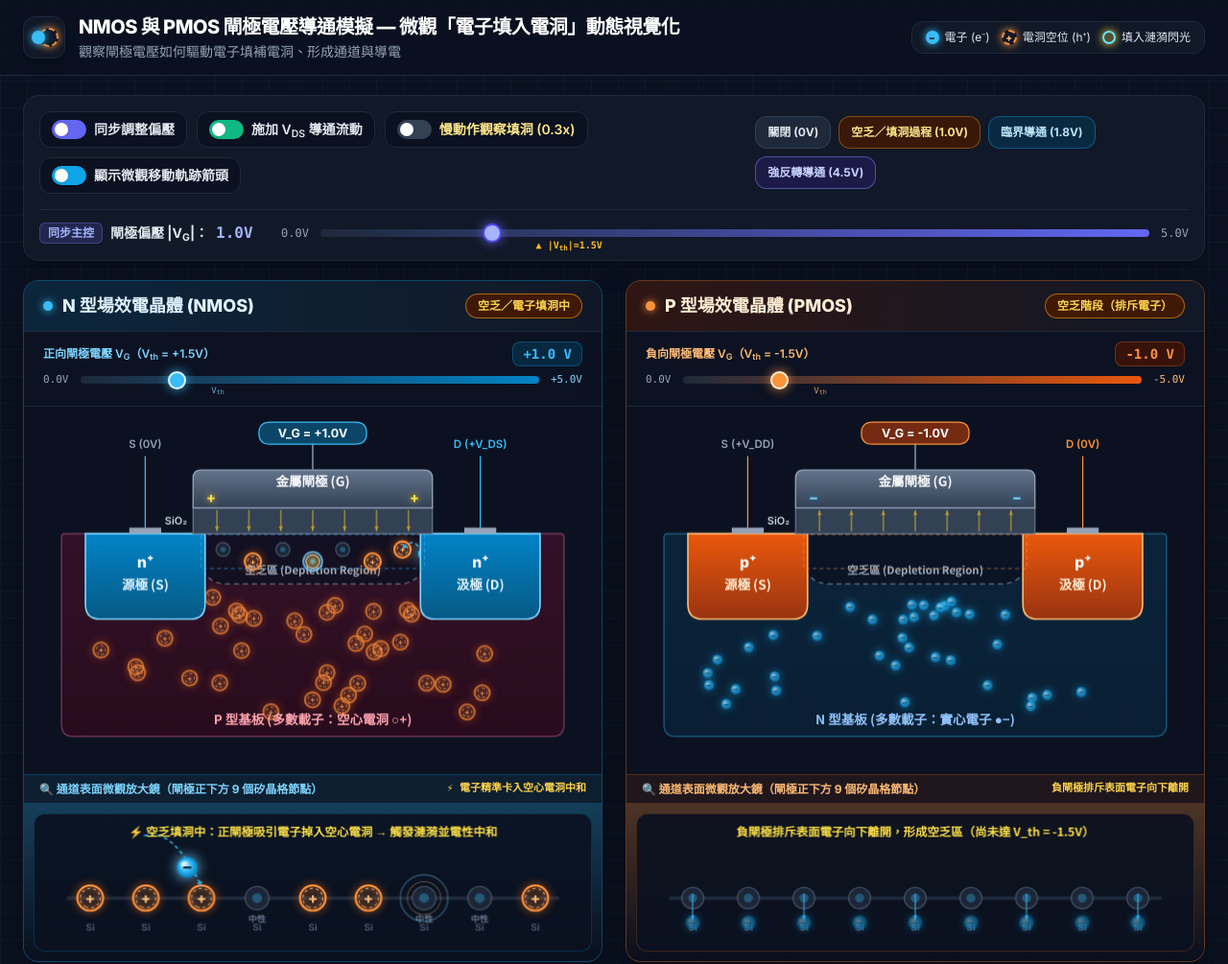
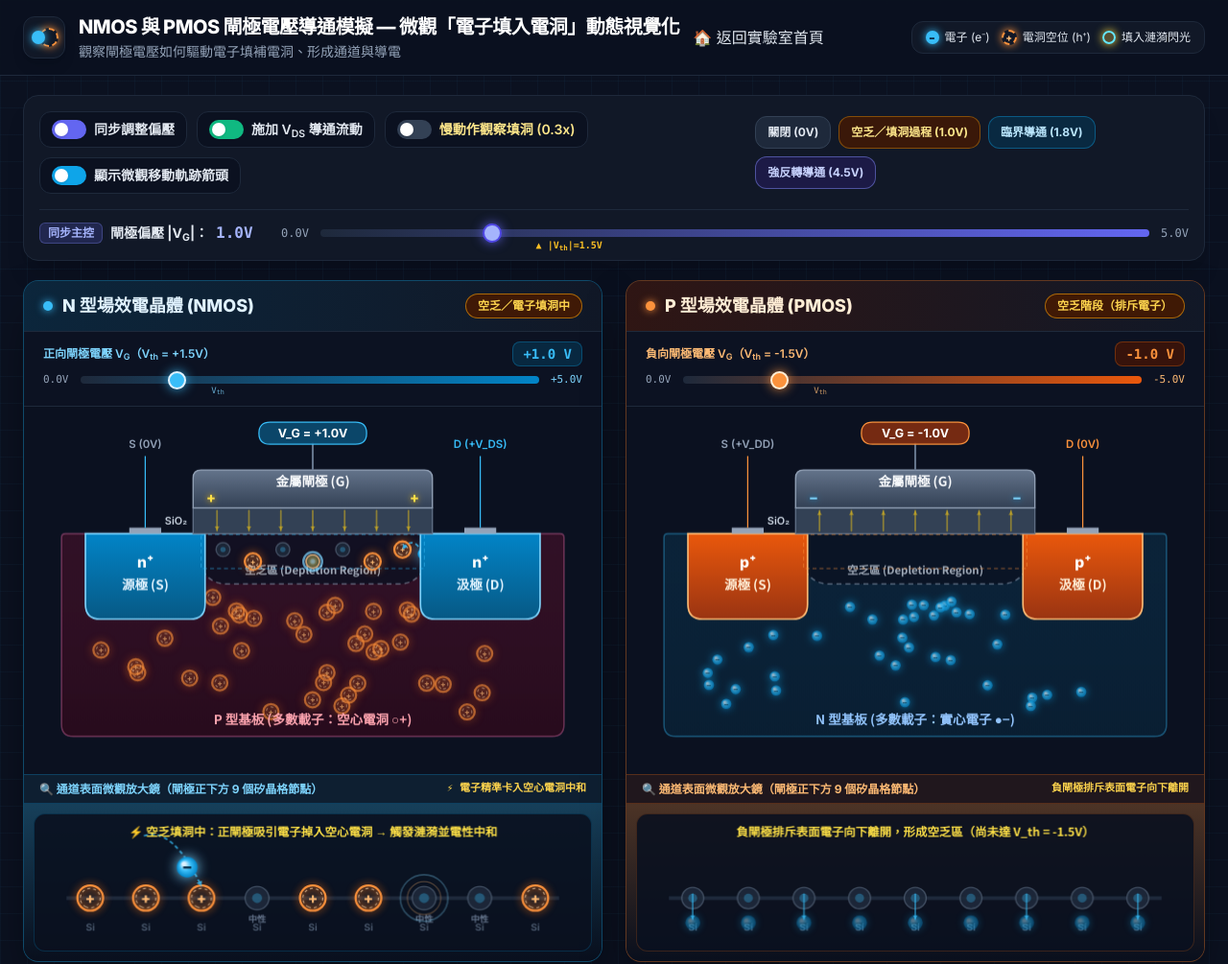
Before and after one commit to stu1051011/physics-class, a plain HTML site: page nmos_pmos.html in a window 1280 px wide. Shown: the top 1005 px of the page at 96% size. Drawn offline with nearby package versions, Linux system fonts and the light colour scheme; animation ran at ten frames a second.

Commit message:
Update nmos_pmos.html

```diff
--- a/nmos_pmos.html
+++ b/nmos_pmos.html
@@ -123,6 +123,9 @@
                     <p class="text-xs sm:text-sm text-slate-400 mt-0.5">
                         觀察閘極電壓如何驅動電子填補電洞、形成通道與導電
                     </p>
+                </div>
+                <div style="display: flex; gap: 12px; align-items: center;">
+                    <a href="index.html" class="home-btn">🏠 返回實驗室首頁</a>
                 </div>
             </div>
 
```
